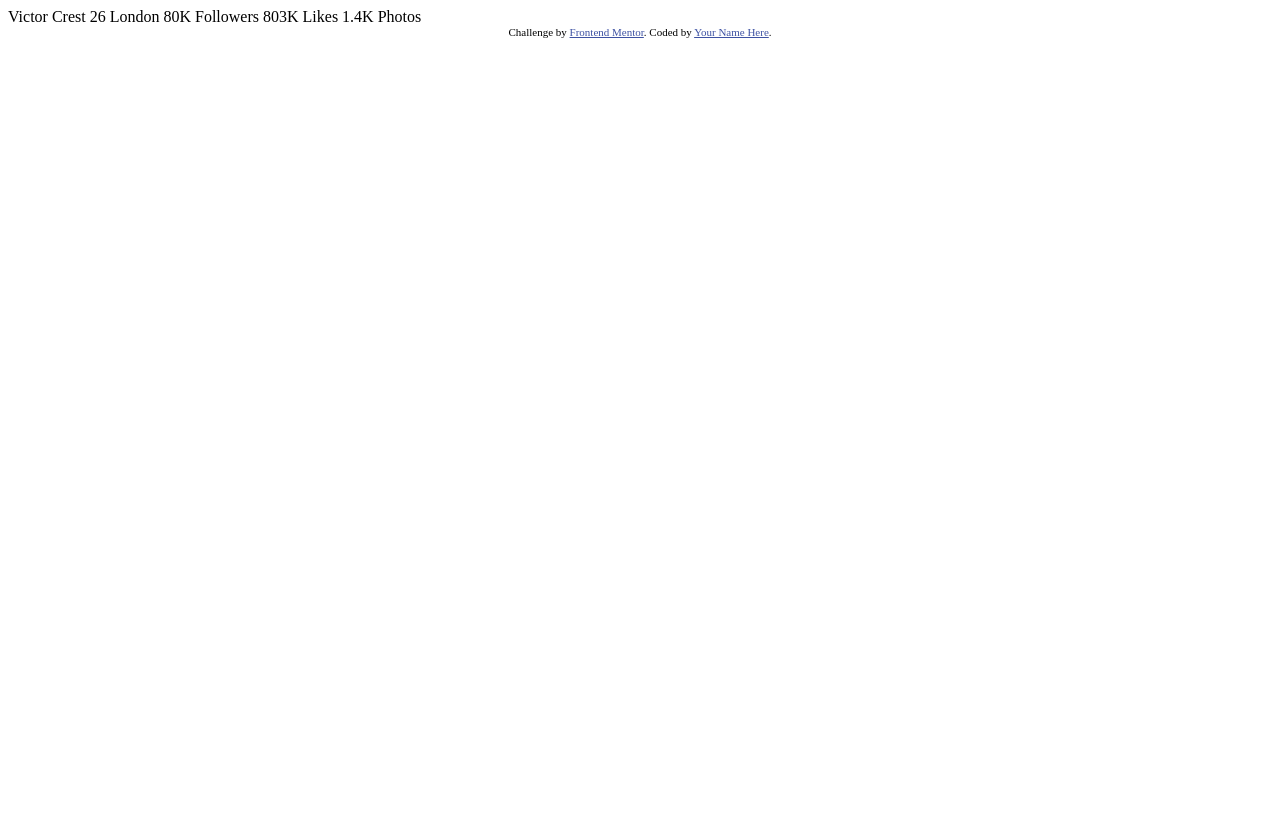
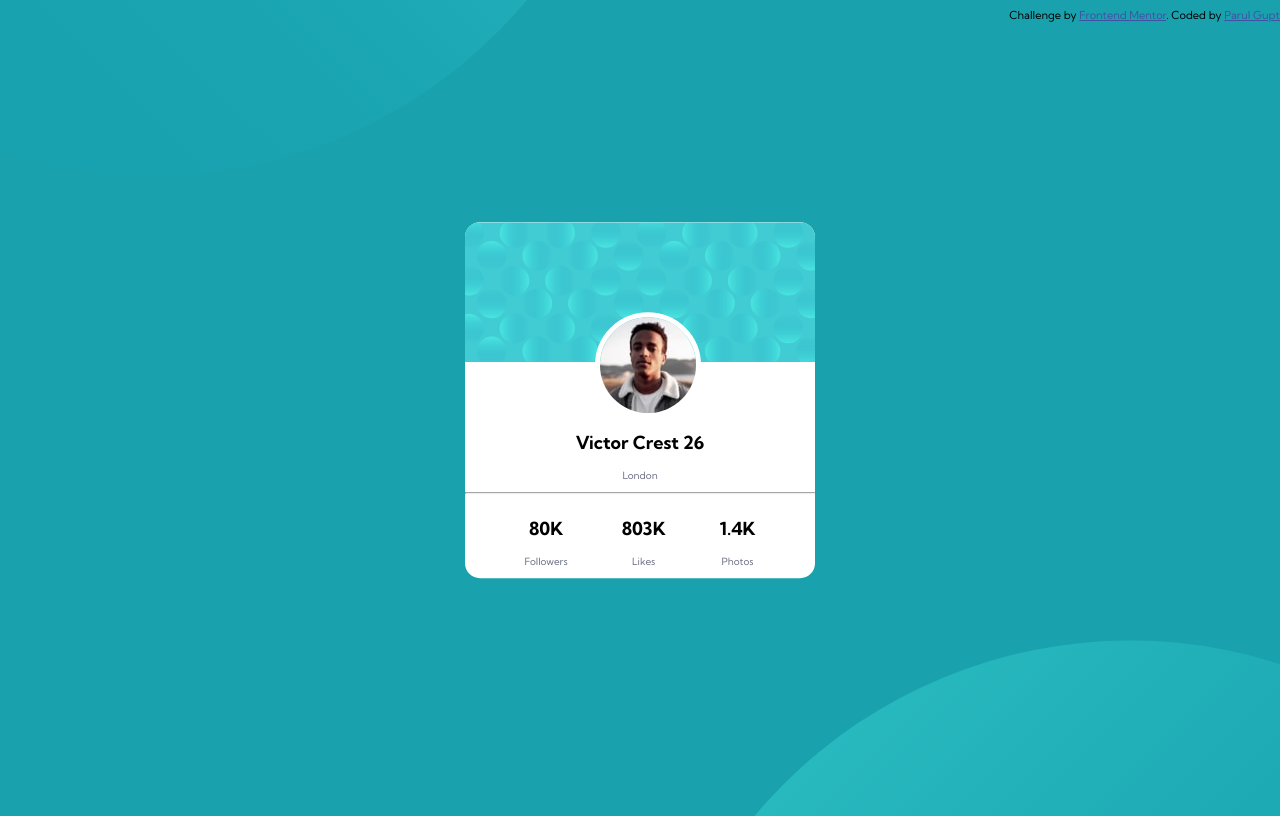
Before and after one commit to Parul1923/Profile_card, a plain HTML site: page index.html in a window 1280 px wide. Drawn offline with Linux system fonts and the light colour scheme.

Commit message:
real commit

```diff
--- a/index.html
+++ b/index.html
@@ -3,8 +3,10 @@
 <head>
   <meta charset="UTF-8">
   <meta name="viewport" content="width=device-width, initial-scale=1.0"> <!-- displays site properly based on user's device -->
-
+  <link rel="stylesheet" href="proj.css">
   <link rel="icon" type="image/png" sizes="32x32" href="./images/favicon-32x32.png">
+  <link rel="preconnect" href="https://fonts.gstatic.com">
+  <link href="https://fonts.googleapis.com/css2?family=Kumbh+Sans:wght@400;700&display=swap" rel="stylesheet">
 
   <title>Frontend Mentor | Profile card component</title>
 
@@ -15,21 +17,35 @@
   </style>
 </head>
 <body>
-  Victor Crest
-  26
-  London
+  <section>
+    <div class="content">
 
-  80K
-  Followers
-
-  803K
-  Likes
-
-  1.4K
-  Photos
+    <img class="card" src="./images/bg-pattern-card.svg">
+    <div class="pro">
+    <img class="profile" src="./images/image-victor.jpg" alt="Profile-photo" style="top:90px; left:130px;">
+     </div>
+    <div>
+    <h2><span class="ab">Victor Crest</span> 26</h2>
+    <p class="lo">London</p>
+    </div>
+    <hr>
+    <div class="f">
+        <h2 class="ab">80K</h2>
+        <p>Followers</p>
+    </div>
+    <div class="l">
+        <h2 class="ab">803K</h2>
+         <p>Likes</p>
+    </div>
+    <div class="p">
+        <h2 class="ab">1.4K</h2>
+         <p>Photos</p>
+        </div>
+      </div>
+  </section>
   <div class="attribution">
     Challenge by <a href="https://www.frontendmentor.io?ref=challenge" target="_blank">Frontend Mentor</a>.
-    Coded by <a href="#">Your Name Here</a>.
+    Coded by <a href="https://github.com/Parul1923">Parul Gupta</a>.
   </div>
 </body>
 </html>
--- /dev/null
+++ b/proj.css
@@ -0,0 +1,78 @@
+body {
+
+    font-family: 'Kumbh Sans', sans-serif;
+    font-weight: 400;
+    height: 100vh;
+    width: 100vw;
+    background-image:url(./images/bg-pattern-top.svg),url(./images/bg-pattern-bottom.svg);
+background-position: right 50vw bottom 50vw,
+    left 50vw top 50vw;
+background-repeat: no-repeat;
+    background-color: hsl(185, 75%, 39%);
+}
+.profile
+{
+    border:5px solid white;
+    border-radius: 50%;
+    display: inline-block;
+    position:absolute;
+    background-position: top left;
+}
+.pro{
+    height:50px;
+}
+.ab{
+    font-weight: 700;
+}
+.content h2{
+    font-size: 18px;
+    font-weight: bold;
+}
+.content p{
+    color: #6b7082;
+}
+section {
+    position: absolute;
+    top: 50%;
+    left: 50%;
+    transform: translate(-50%, -50%);
+}
+.card {
+    border:none;
+    border-top: 1px;
+    border-bottom:none;
+    border-radius: 15px 15px 0% 0%;
+}
+.content{
+    position:relative;
+    border-radius:15px;
+    width:350px;
+    margin-left: auto;
+    text-align:center;
+    background-color: white;
+}
+.lo {
+    font-size: 10px;
+}
+.f {
+    display:inline-block;
+    font-size: 10px;
+}
+.l {
+    display:inline-block;
+    padding-left: 50px;
+    padding-right:50px;
+    font-size: 10px;
+}
+.p {
+    display:inline-block;
+    font-size: 10px;
+}
+.attribution {
+    font-size: 11px;
+    text-align: center;
+    justify-self: flex-end;
+}
+.attribution a {
+    color: hsl(228, 45%, 44%);
+}
```
